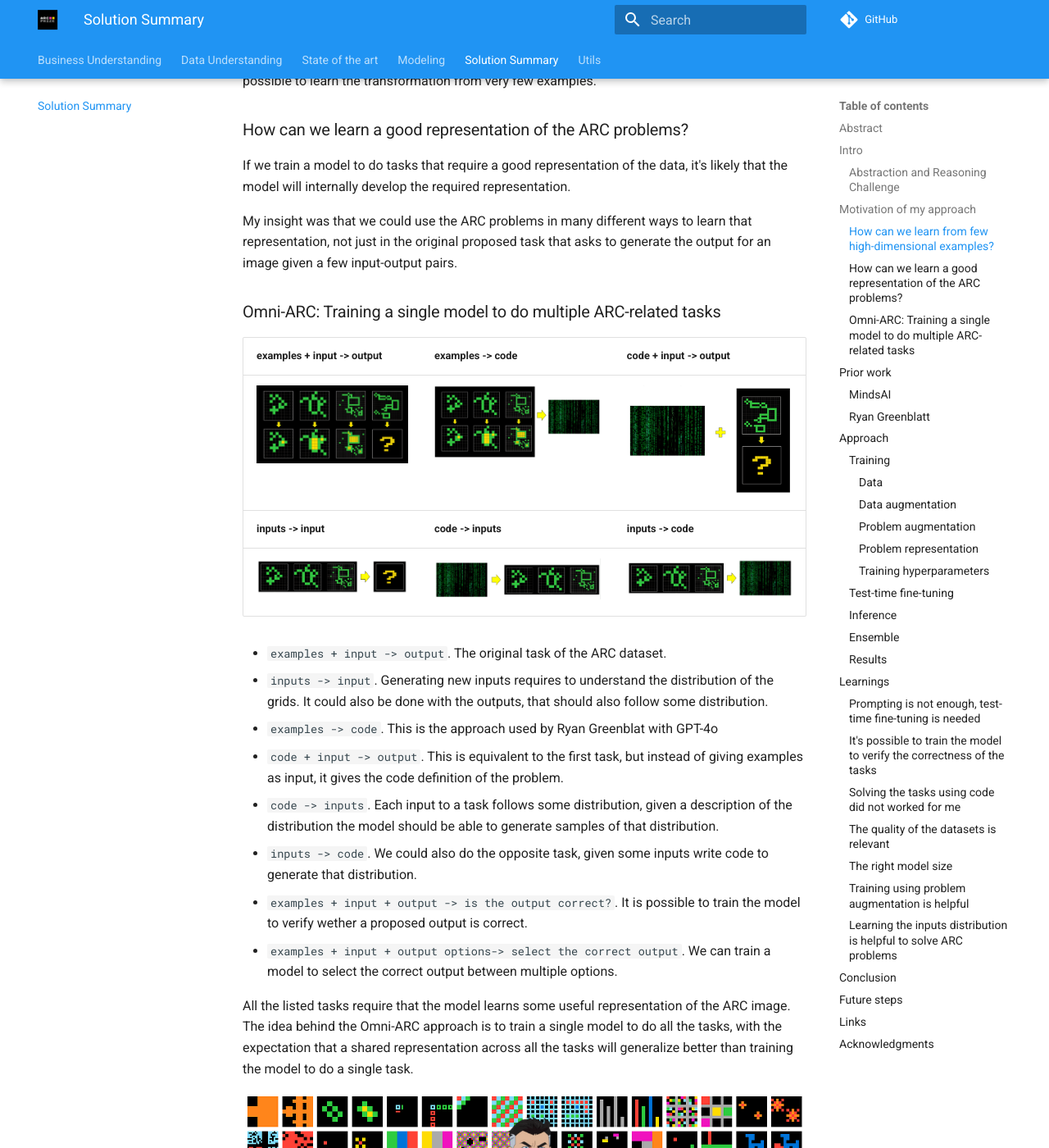
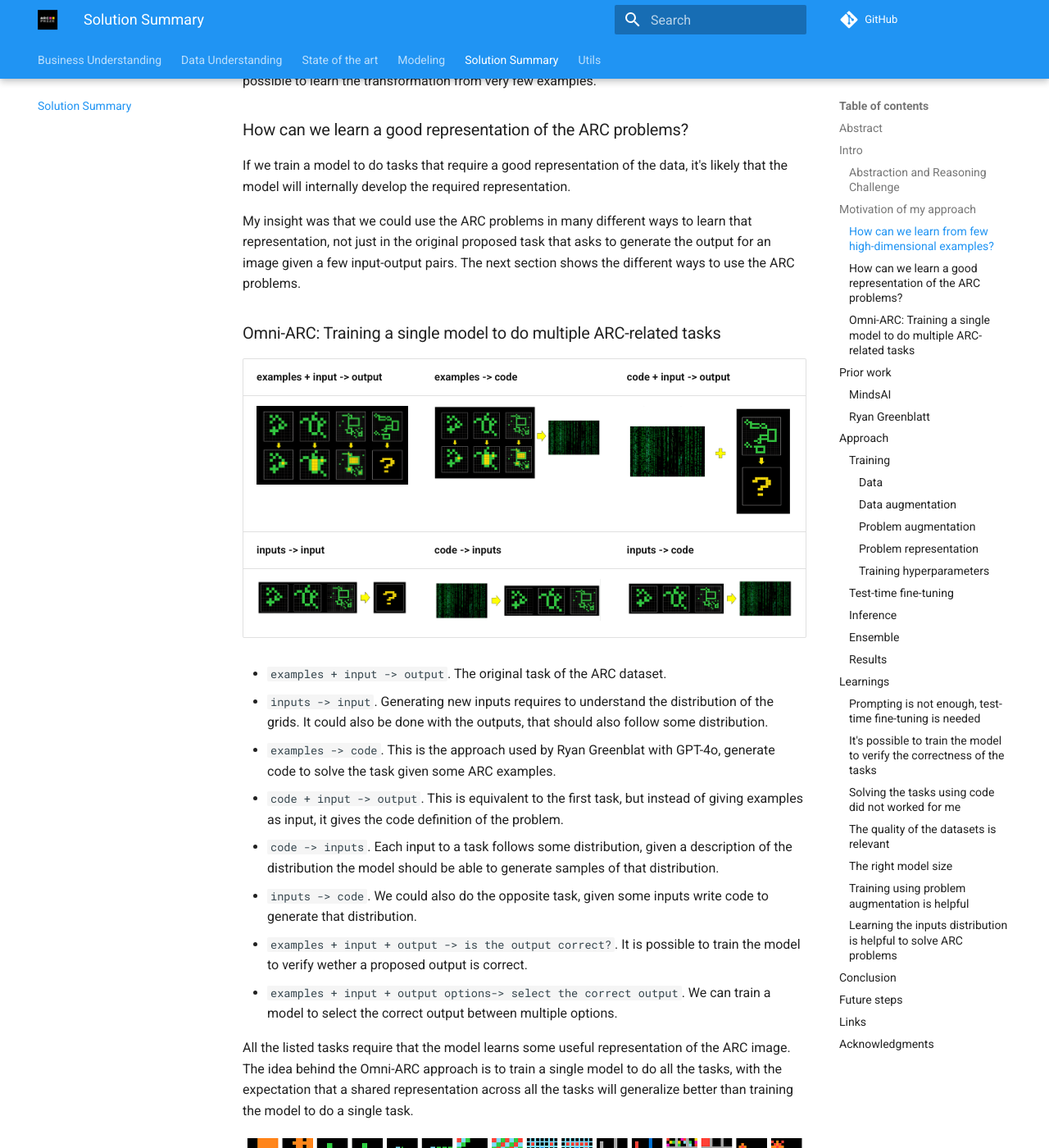
Before and after one commit to zhengjunyao-work/arc24, an MkDocs documentation site: the page built from docs/05_Solution_Summary.md, in a window 1280 px wide and 1400 px high, scrolled down 2037 px. Shown: the whole window at 82% size. Built offline with MkDocs 1.6.1 and Material for MkDocs 9.7.7, drawn with Linux system fonts in a browser that asks for light colours; comment, search, counter and statistics services are not loaded.

Commit message:
updated solution

```diff
--- a/docs/05_Solution_Summary.md
+++ b/docs/05_Solution_Summary.md
@@ -94,6 +94,7 @@ model will internally develop the required representation.
 
 My insight was that we could use the ARC problems in many different ways to learn that representation,
 not just in the original proposed task that asks to generate the output for an image given a few input-output pairs.
+The next section shows the different ways to use the ARC problems.
 
 ### Omni-ARC: Training a single model to do multiple ARC-related tasks
 
@@ -105,7 +106,7 @@ not just in the original proposed task that asks to generate the output for an i
 
 - `examples + input -> output`. The original task of the ARC dataset.
 - `inputs -> input`. Generating new inputs requires to understand the distribution of the grids. It could also be done with the outputs, that should also follow some distribution.
-- `examples -> code`. This is the approach used by Ryan Greenblat with GPT-4o
+- `examples -> code`. This is the approach used by Ryan Greenblat with GPT-4o, generate code to solve the task given some ARC examples.
 - `code + input -> output`. This is equivalent to the first task, but instead of giving examples as input, it gives the code definition of the problem.
 - `code -> inputs`. Each input to a task follows some distribution, given a description of the
   distribution the model should be able to generate samples of that distribution.
```
